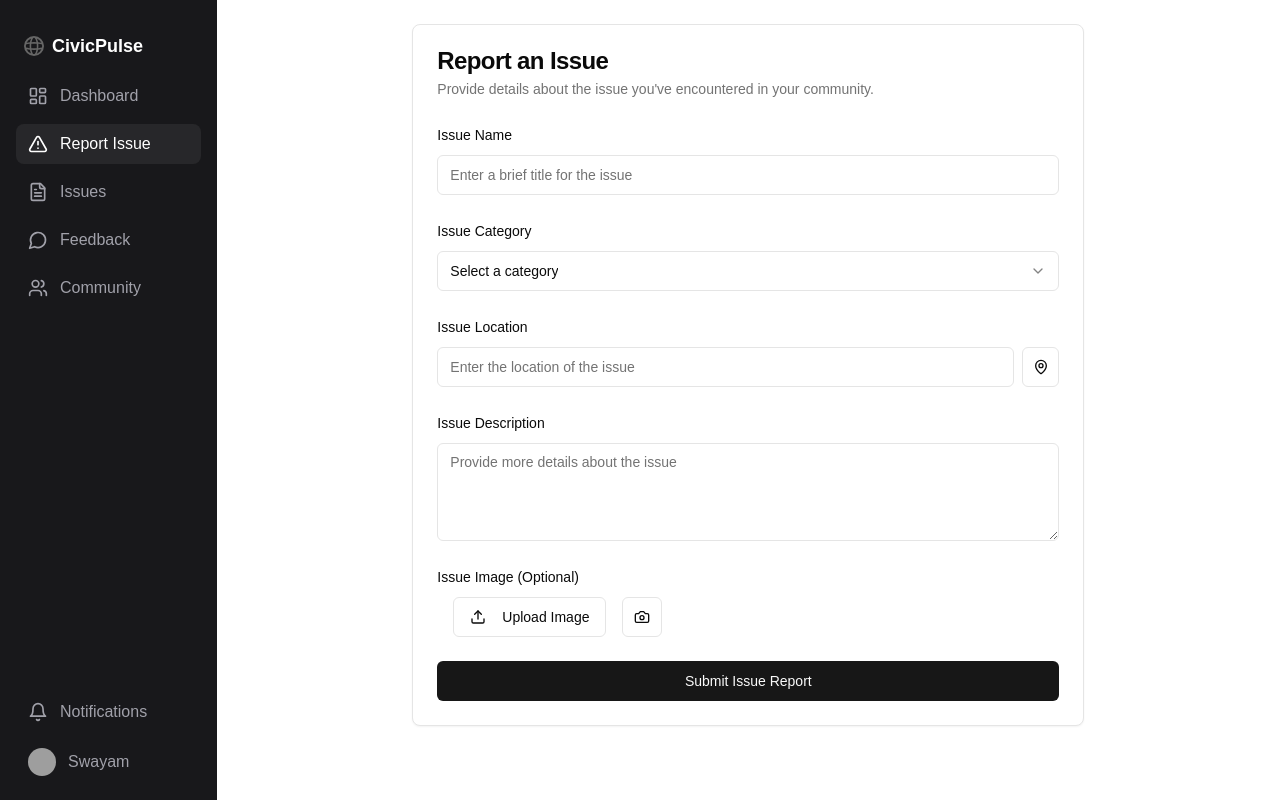
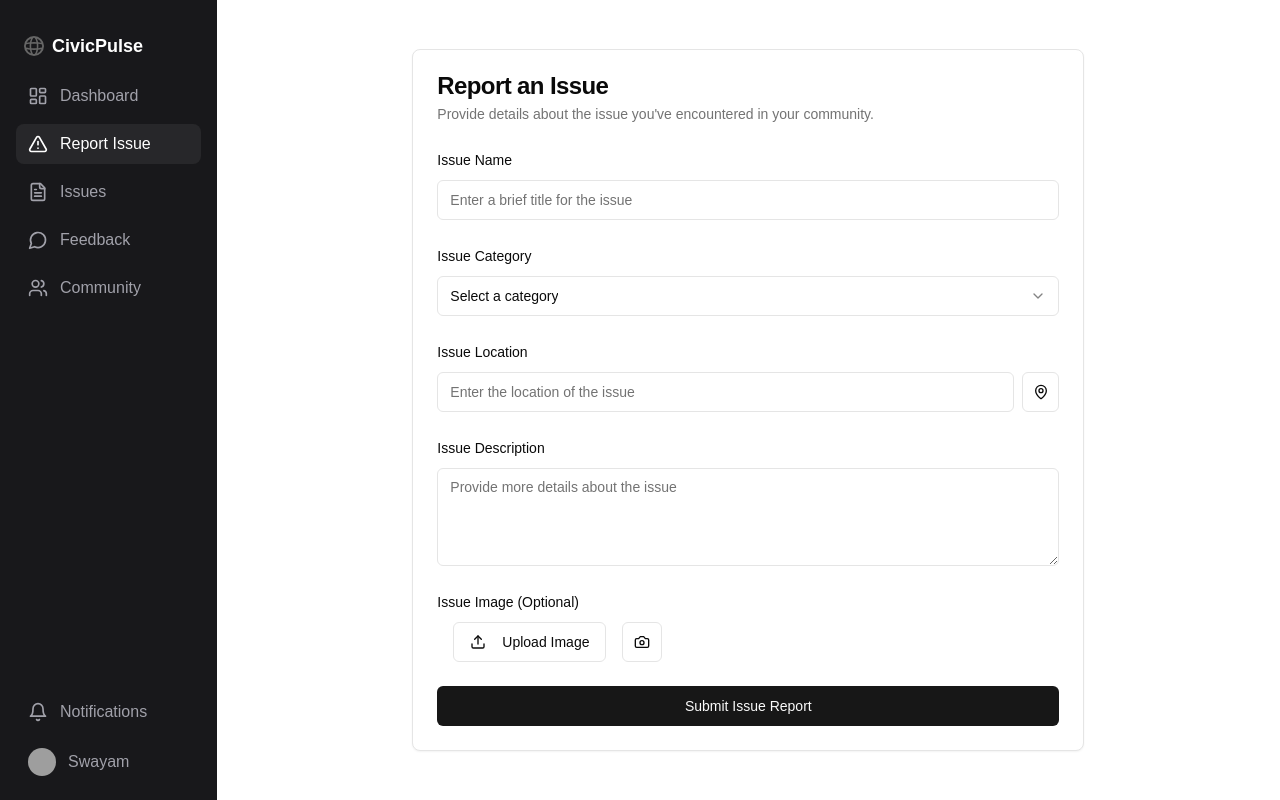
Before and after one commit to swymbnsl/kestra-hackfrost-24, a Next.js app: page /report-issue in a window 1280 px wide. Built offline with nearby package versions, Linux system fonts and the light colour scheme; grey boxes are pictures that could not be loaded.

Commit message:
center report-issue content

```diff
--- a/src/app/report-issue/page.jsx
+++ b/src/app/report-issue/page.jsx
@@ -66,7 +66,7 @@ export default function ReportIssuePage() {
   };
 
   return (
-    <div className="container mx-auto p-6">
+    <div className="container m-auto p-6">
       <Card className="max-w-2xl mx-auto">
         <CardHeader>
           <CardTitle>Report an Issue</CardTitle>
```
